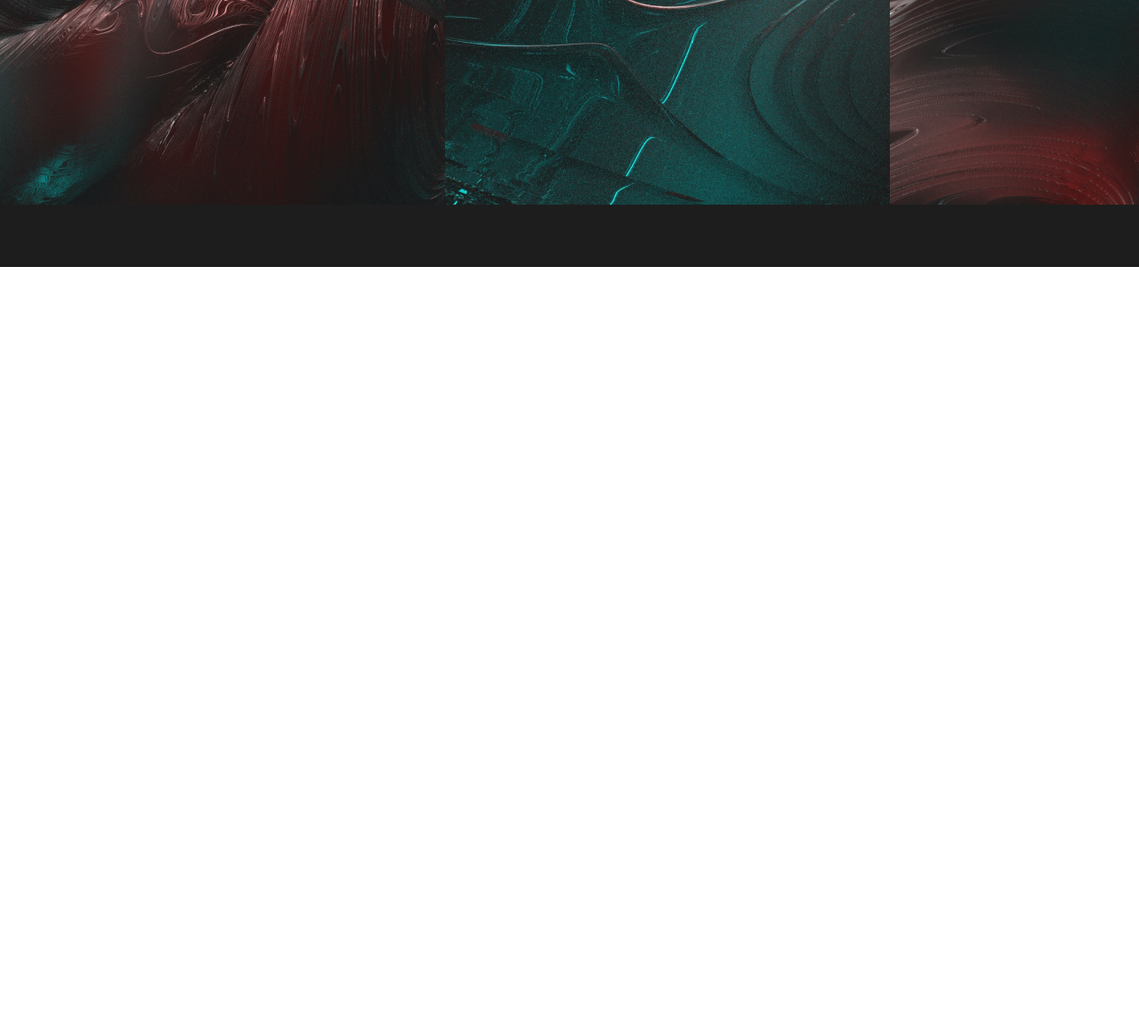
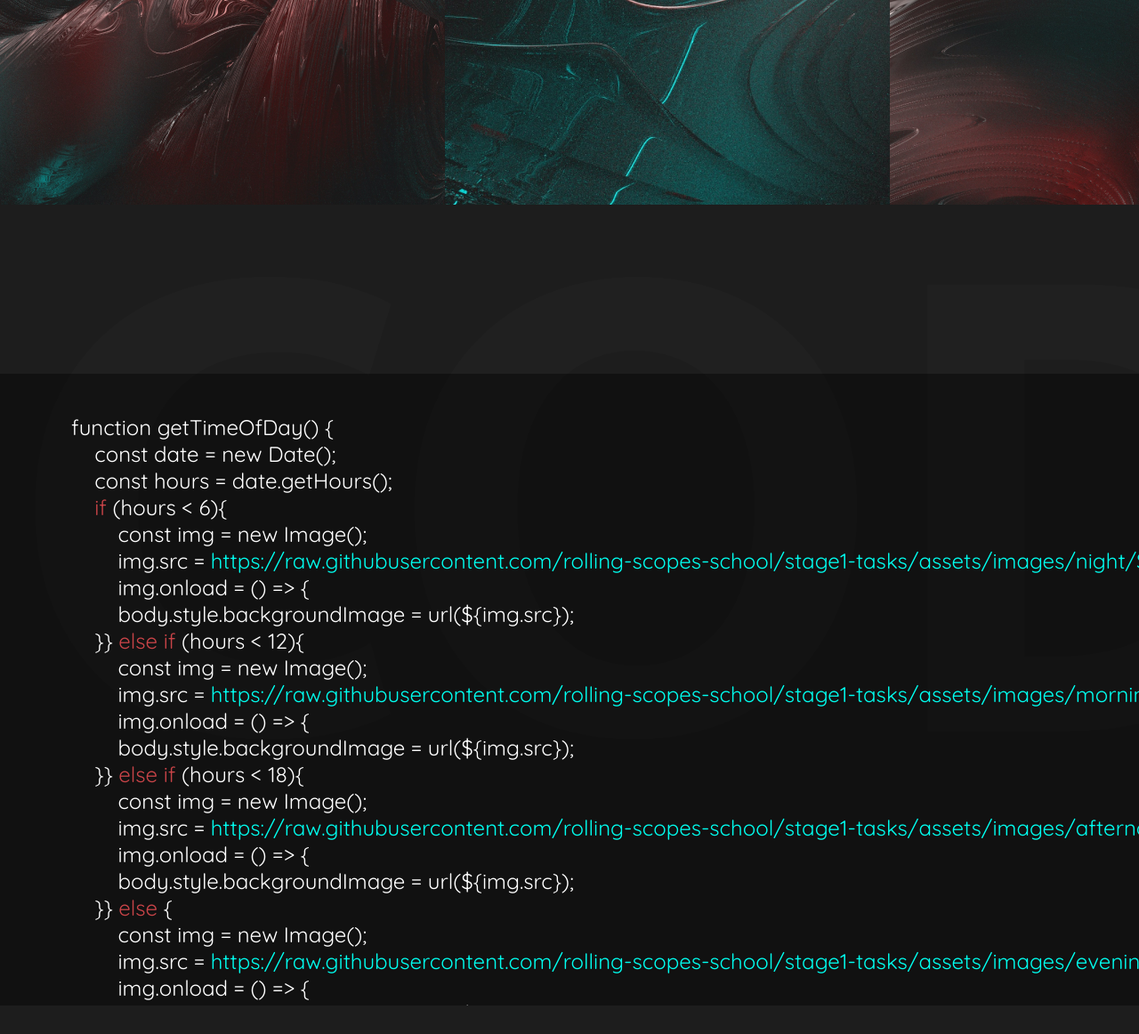
Before and after one commit to Voopeling/BOBOTIC_CV, a plain HTML site: page index.html in a window 1280 px wide. Shown: the part 2300-3462 px from the top of the page at 89% size. Before the commit the page ends 2600 px from the top, so only its background shows below. Drawn offline with Linux system fonts and the light colour scheme; a web font is replaced by a local one.

Commit message:
add code

```diff
--- a/index.html
+++ b/index.html
@@ -159,6 +159,41 @@
                 </div>
             </div>
         </section>
+        <section class="code">
+            <div class="code__wrapper">
+                <div class="code__content">
+                    <pre>
+function getTimeOfDay() {
+    const date = new Date();
+    const hours = date.getHours();
+    <span class="red">if</span> (hours < 6){
+        const img = new Image();
+        img.src = <span class="grean">https://raw.githubusercontent.com/rolling-scopes-school/stage1-tasks/assets/images/night/${bgNum}.jpg</span>
+        img.onload = () => {
+        body.style.backgroundImage = url(${img.src});
+    }} <span class="red">else if</span> (hours < 12){
+        const img = new Image();
+        img.src = <span class="grean">https://raw.githubusercontent.com/rolling-scopes-school/stage1-tasks/assets/images/morning/${bgNum}.jpg</span>
+        img.onload = () => {
+        body.style.backgroundImage = url(${img.src});
+    }} <span class="red">else if</span> (hours < 18){
+        const img = new Image();
+        img.src = <span class="grean">https://raw.githubusercontent.com/rolling-scopes-school/stage1-tasks/assets/images/afternoon/${bgNum}.jpg</span>
+        img.onload = () => {
+        body.style.backgroundImage = url(${img.src});
+    }} <span class="red">else</span> {
+        const img = new Image();
+        img.src = <span class="grean">https://raw.githubusercontent.com/rolling-scopes-school/stage1-tasks/assets/images/evening/${bgNum}.jpg</span>
+        img.onload = () => {
+        body.style.backgroundImage = url(${img.src});
+    }}
+    setTimeout(getTimeOfDay, 30000);
+}
+getTimeOfDay()
+                    </pre>
+                </div>
+            </div>
+        </section>
     </div>
     <script src="./js/index.js"></script>
 </body>
--- /dev/null
+++ b/sass/_code.sass
@@ -0,0 +1,30 @@
+.code
+    background: url(/img/CODE_bg.png)
+    height: 900px
+    &__wrapper
+        max-width: 1700px
+        height: 710px
+        margin: 0 auto
+        overflow: auto
+        position: relative
+        top: 120px
+    &__wrapper::-webkit-scrollbar
+        background-color: rgba(255, 255, 255, 0.3)
+        width: 16px
+    &__wrapper::-webkit-scrollbar-thumb
+        background-color: rgba(0, 255, 240, 1)
+    &__content
+        width: 100%
+        height: 2000px
+        background: rgba(0, 0, 0, 0.4)
+        pre
+            color: #fff
+            font-size: 24px
+            padding: 45px 0 0 80px
+            margin: 0
+            font-family: 'Quicksand', sans-serif
+            font-weight: 400
+            .red
+                color: rgba(201, 68, 72, 1)
+            .grean
+                color: rgba(0, 255, 240, 1)
--- a/sass/style.sass
+++ b/sass/style.sass
@@ -2,6 +2,8 @@
 @import preview.sass
 @import about.sass
 @import portfolio.sass
+@import code.sass
+
 
 
 body
```
Also changed, not shown: css/style.css, img/CODE_bg.png (added), 1 other file.
